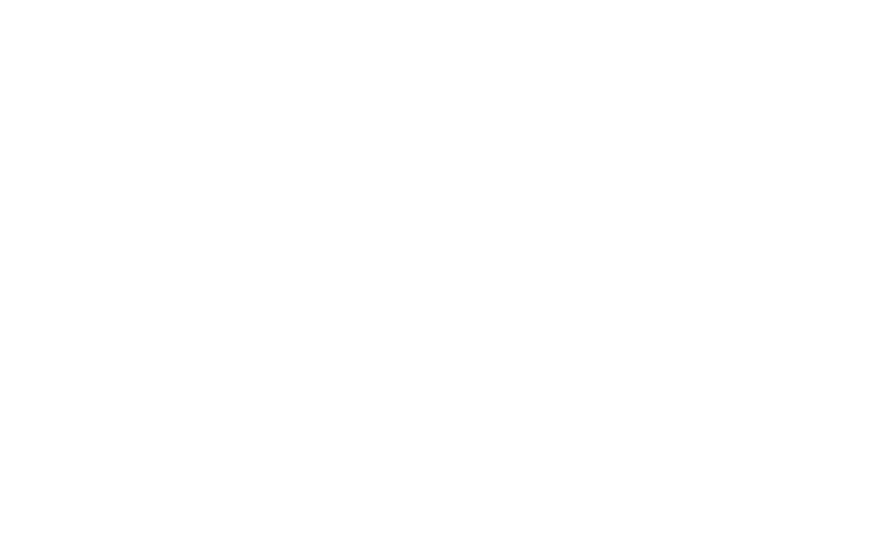
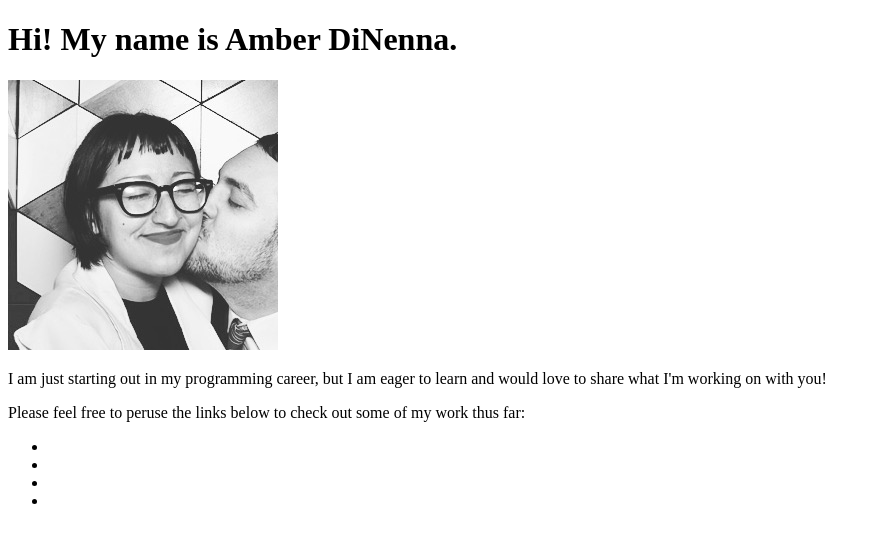
Before and after one commit to Amber-DiNenna/portfolio-project, a plain HTML site: page index.html in a window 1280 px wide. Shown: the whole page, without its empty margins (0-880 px from the left). Drawn offline with Linux system fonts and the light colour scheme.

Commit message:
Add profile image and body text.

```diff
--- a/index.html
+++ b/index.html
@@ -4,7 +4,20 @@
   <link href="css/styles.css" rel="stylesheet" type="text/css">
   <title>Amber DiNenna's Portfolio Project</title>
 </head>
-  <body>
+<body>
+  <h1>Hi! My name is Amber DiNenna.</h1>
+  <p><img src="img/me.jpeg" alt="A photo of my husband and I several New Year's ago."></p>
 
-  </body>
+  <p>I am just starting out in my programming career, but I am eager to learn and would love to share what I'm working on with you! </p>
+  <p>Please feel free to peruse the links below to check out some of my work thus far:</p>
+  <ul>
+    <li></li>
+    <li></li>
+    <li></li>
+    <li></li>
+  </ul>
+
+
+
+</body>
 </html>
```
Also changed, not shown: img/me.jpeg (added).
